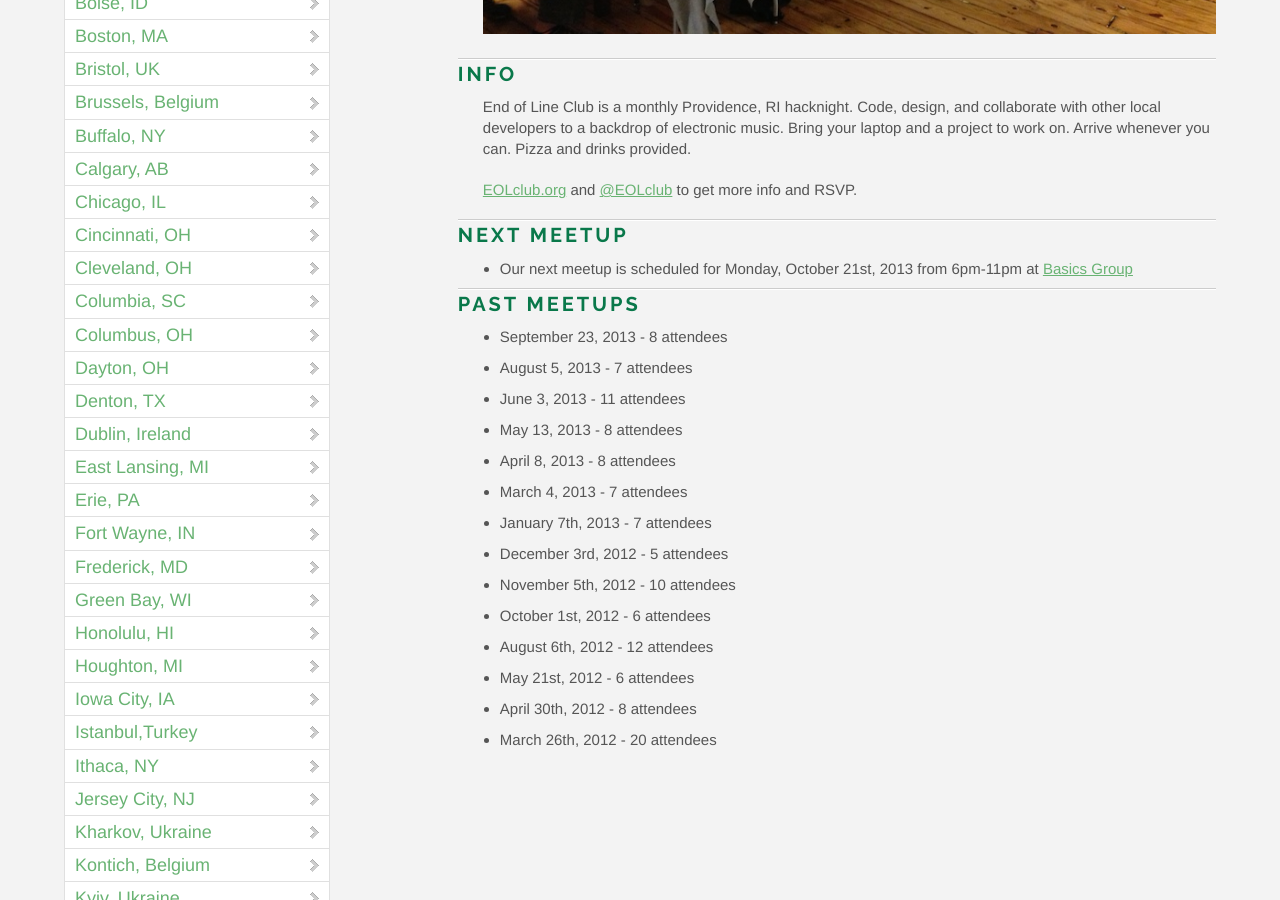
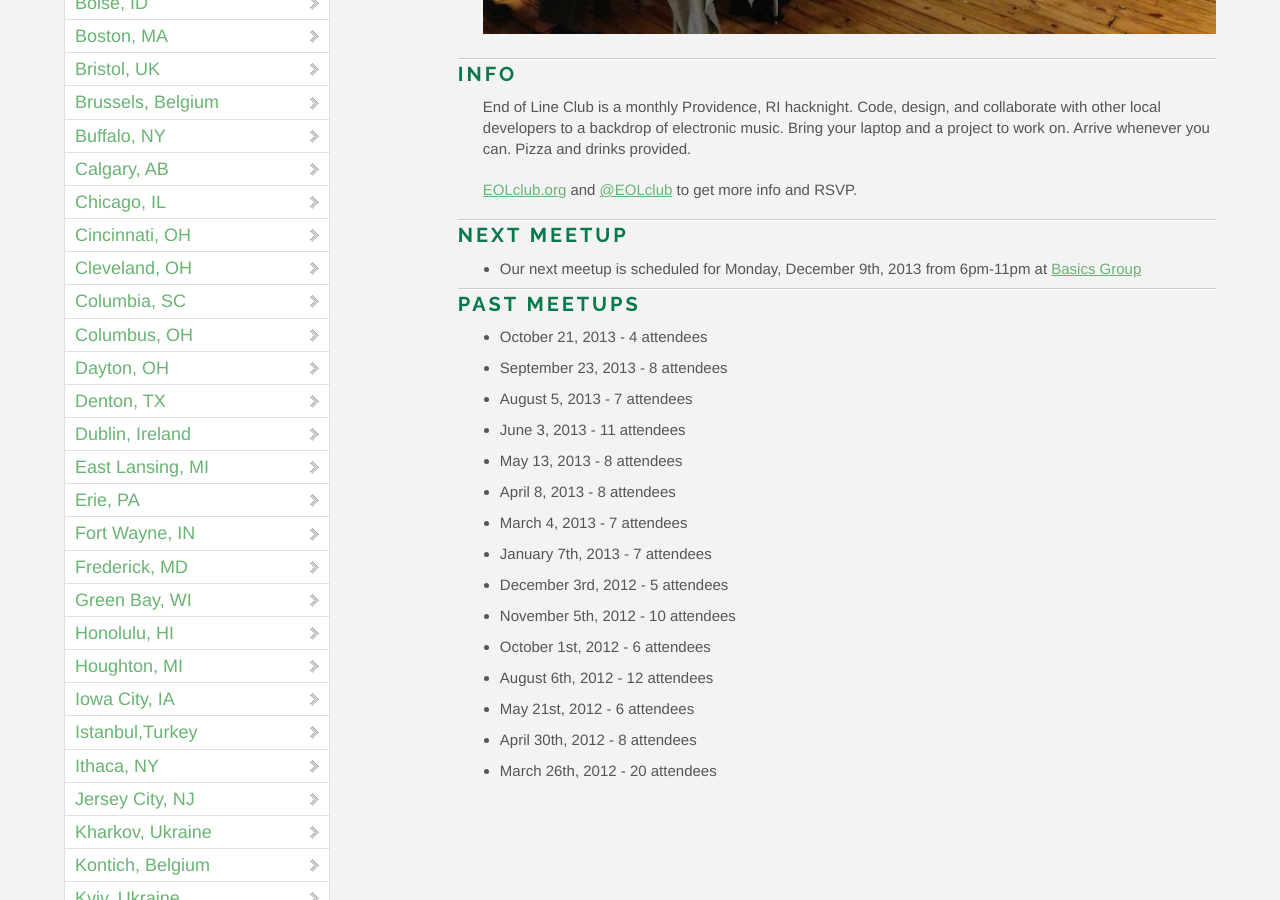
Before and after one commit to OpenHack/openhack.github.com, a Jekyll site: the page built from providence/index.markdown, in a window 1280 px wide and 900 px high, scrolled down 594 px. Built offline with Jekyll 4.4.1, drawn with Linux system fonts in a browser that asks for light colours; nearby versions of some CDN libraries; Markdown is read by kramdown in place of the engine named in the settings; comment, search, counter and statistics services are not loaded.

Commit message:
Update Providence after 10/21 meetup

```diff
--- a/providence/index.markdown
+++ b/providence/index.markdown
@@ -15,10 +15,11 @@
 
 ### Next meetup
 
-* Our next meetup is scheduled for Monday, October 21st, 2013 from 6pm-11pm at [Basics Group](http://basicsgroup.com)
+* Our next meetup is scheduled for Monday, December 9th, 2013 from 6pm-11pm at [Basics Group](http://basicsgroup.com)
 
 ### Past meetups
 
+* October 21, 2013 - 4 attendees
 * September 23, 2013 - 8 attendees
 * August 5, 2013 - 7 attendees
 * June 3, 2013 - 11 attendees
```
